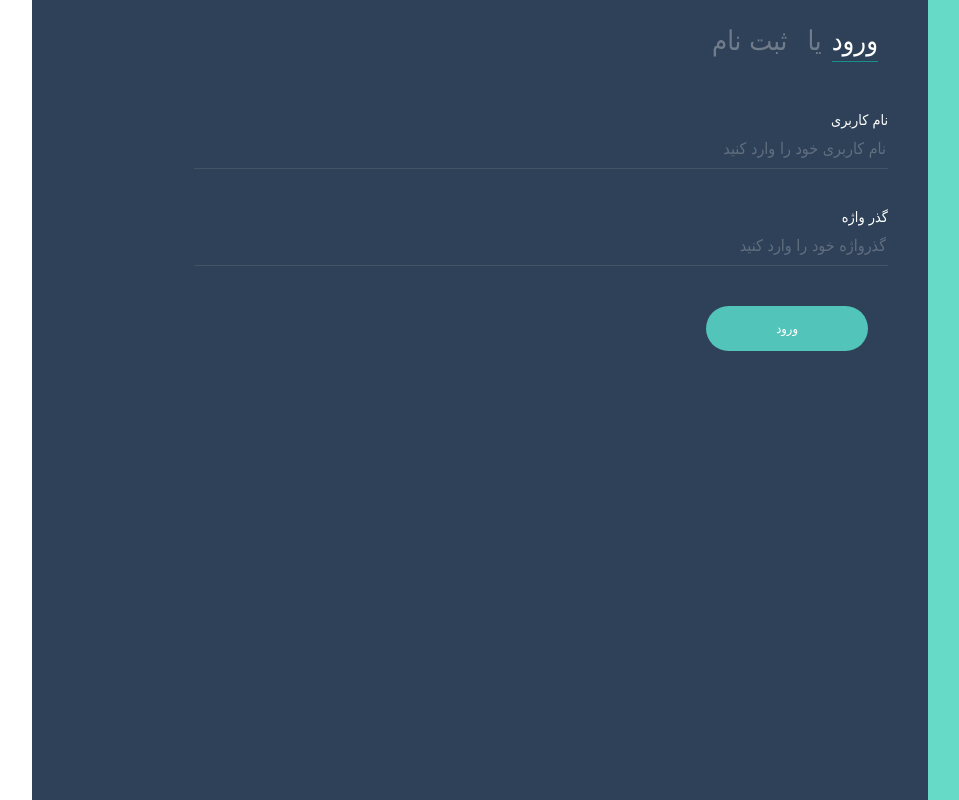
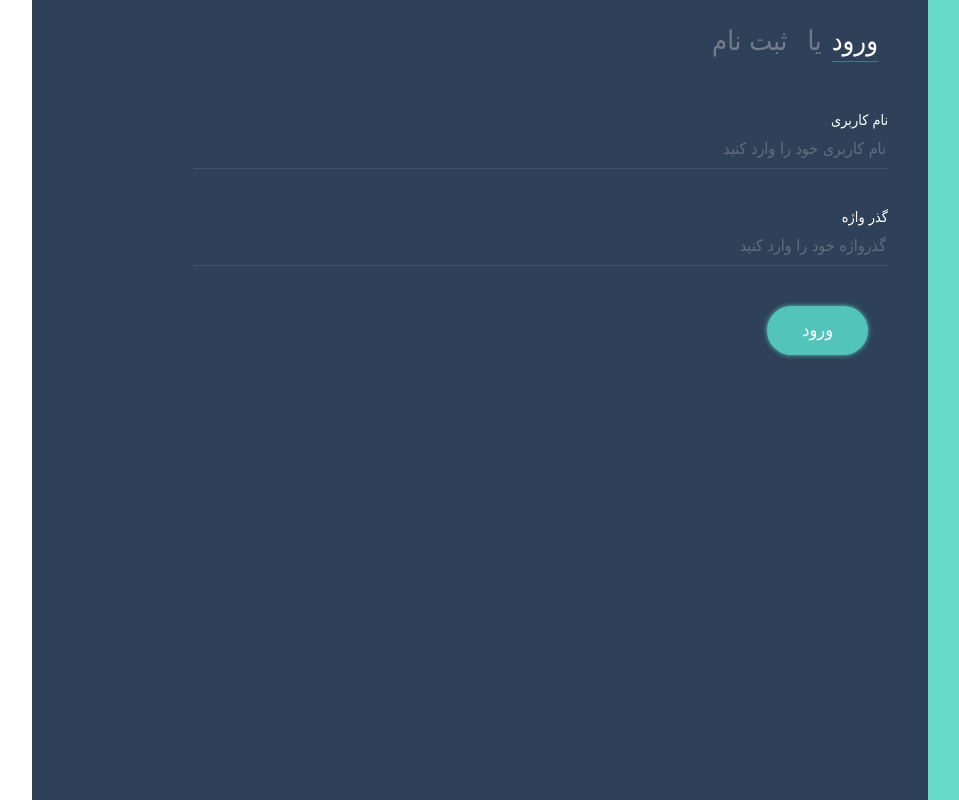
Before and after one commit to expensive1998/FrontEnd_Analysis-and-deasign, a React (Create React App) app: page /sign-in in a window 1280 px wide. Shown: the whole page, without its empty margins (47-1006 px from the left). Built offline with nearby package versions, Linux system fonts and the light colour scheme.

Commit message:
Add new styles to button and inpute fields

```diff
--- a/src/App.css
+++ b/src/App.css
@@ -69,22 +69,37 @@
 .FormField__Input::placeholder {
   color: #616E7F;
 }
+
+.FormField__Input:focus{
+  border-bottom: 1px solid #199087;
+  transition: all 0.3s linear;
+}
 .FormField__Button {
   background-color: #52C4B9;
   color: white;
   border: none;
   outline: none;
   border-radius: 25px;
-  padding: 15px 70px;
-  font-size: .8em;
+  padding: 13px 35px 15px;
+  font-size: 18px;
   font-weight: 500;
+  box-shadow: 0 0 5px 0 #52C4B9;
+  transition: all 0.3s linear;
 }
+
+.FormField__Button:hover{
+  box-shadow: 0 0 5px 0 rgba(29, 29, 29, 0.76);
+  transition: all 0.3s linear;
+}
+
 .error {
-  border: 1px solid red;
+  border-bottom: 1px solid red;
+  transition: all 0.3s linear
 }
 
 .errorMessage {
   color: red;
   font-size: 0.75em;
   display: relative;
+  transition: all 0.3s linear
 }
```
